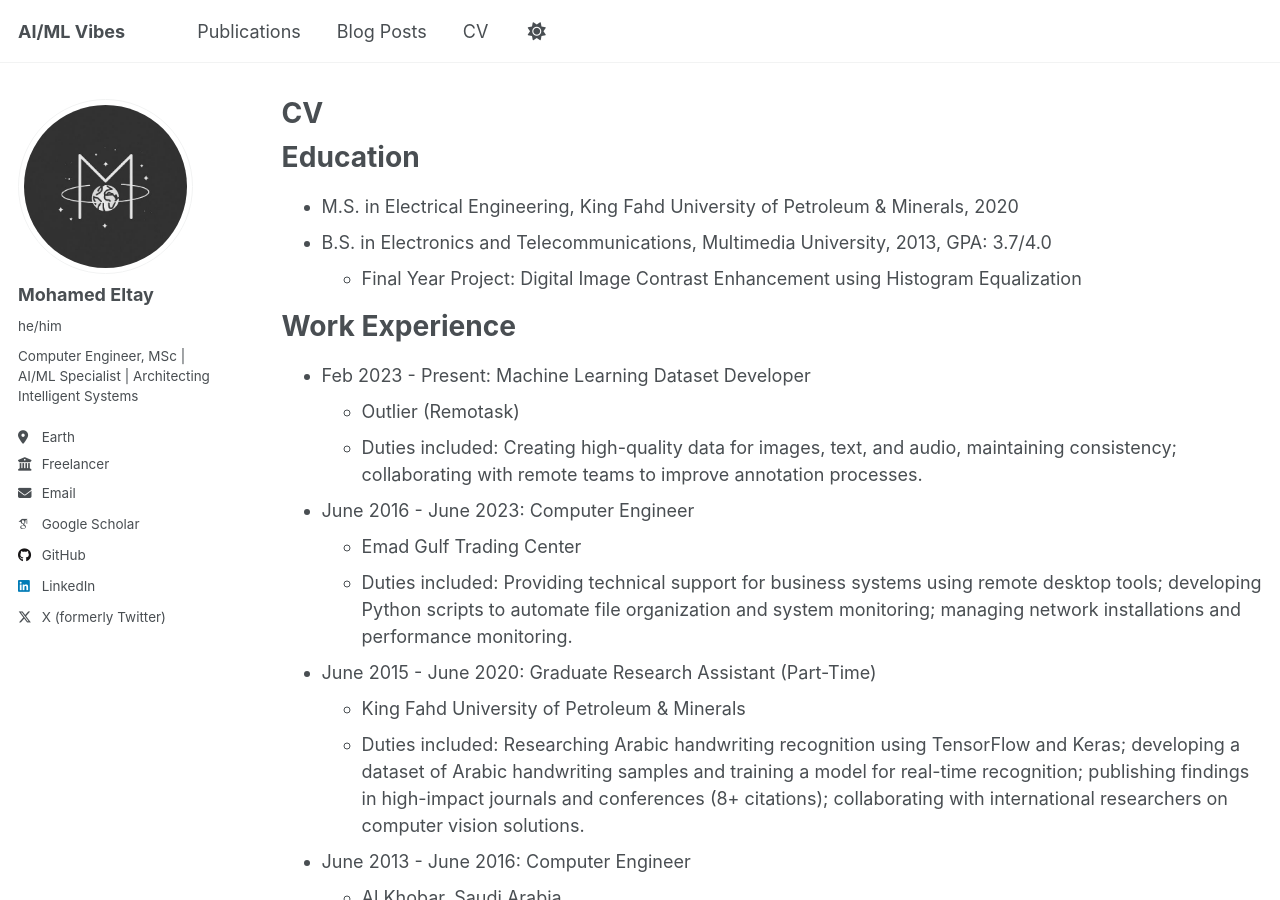
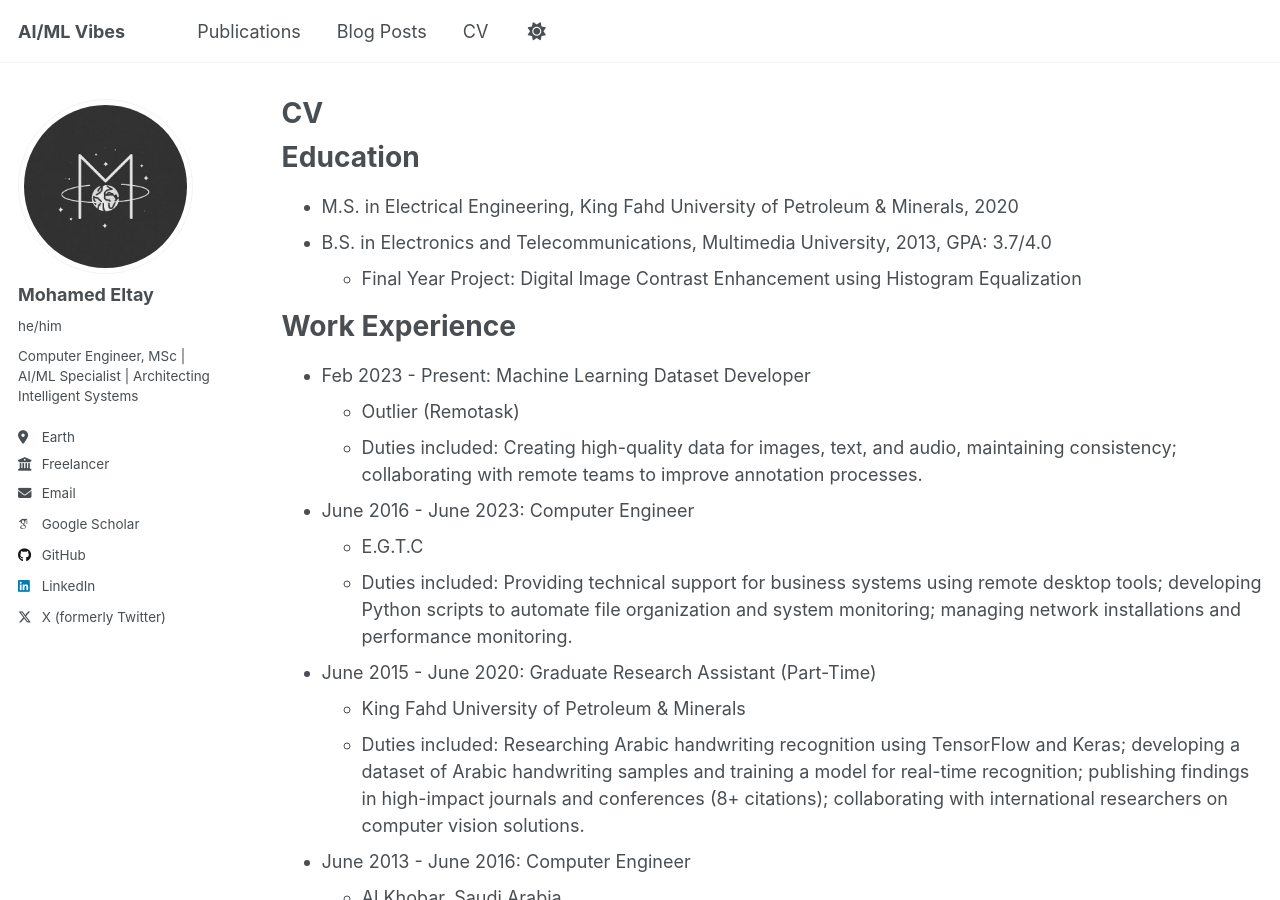
Before and after one commit to eltay89/eltay89.github.io, a Jekyll site: the page built from _pages/cv.md, in a window 1280 px wide and 900 px high. Built offline with Jekyll 4.4.1, drawn with Linux system fonts in a browser that asks for light colours; some web fonts are replaced; a script that is not in the unit is left out.

Commit message:
Update cv.md

```diff
--- a/_pages/cv.md
+++ b/_pages/cv.md
@@ -21,7 +21,7 @@
   * Duties included: Creating high-quality data for images, text, and audio, maintaining consistency; collaborating with remote teams to improve annotation processes.
 
 * June 2016 - June 2023: Computer Engineer
-  * Emad Gulf Trading Center
+  * E.G.T.C
   * Duties included: Providing technical support for business systems using remote desktop tools; developing Python scripts to automate file organization and system monitoring; managing network installations and performance monitoring.
 
 * June 2015 - June 2020: Graduate Research Assistant (Part-Time)
```
